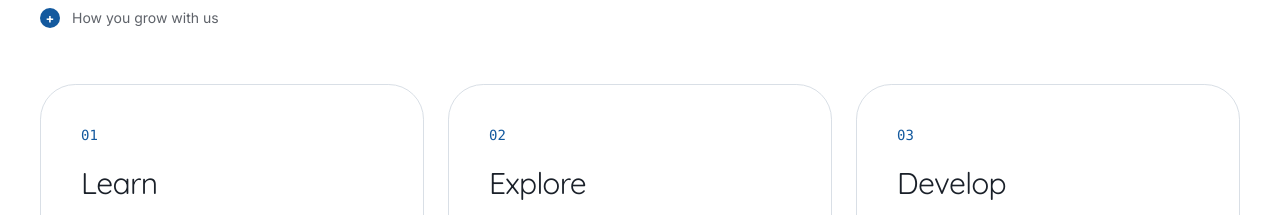
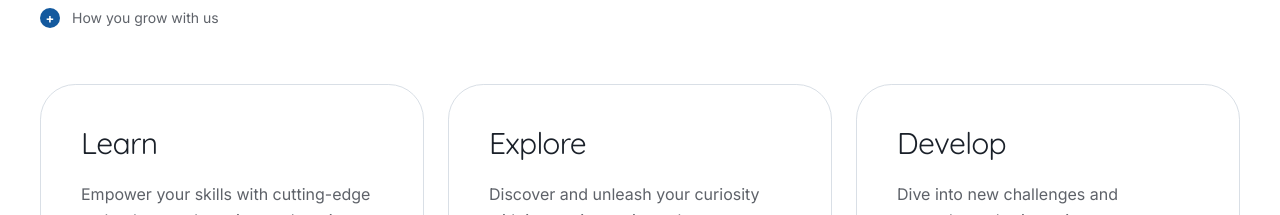
Before and after one commit to gpoi1990/ExternalAppPOC, a Next.js app in the folder ExternalWebPOC/: page / in a window 1280 px wide. Shown: the part 2740-2955 px from the top of the page. Built offline with nearby package versions, Linux system fonts and the light colour scheme.

Commit message:
feat: refactor pillar component to remove index display
Improved pillar component by removing the index display and using pillar.title as key

Co-authored-by: gpoi1990 <270528377+gpoi1990@users.noreply.github.com>

```diff
--- a/ExternalWebPOC/components/pillars.tsx
+++ b/ExternalWebPOC/components/pillars.tsx
@@ -21,12 +21,11 @@ export function Pillars() {
       <SectionLabel>How you grow with us</SectionLabel>
 
       <div className="mt-14 grid gap-6 md:grid-cols-3">
-        {pillars.map((pillar, i) => (
+        {pillars.map((pillar) => (
           <div
             key={pillar.title}
             className="flex flex-col gap-5 rounded-3xl border border-border bg-card p-8 lg:p-10"
           >
-            <span className="font-mono text-sm text-accent">{`0${i + 1}`}</span>
             <h3 className="font-display text-3xl font-light tracking-tight">{pillar.title}</h3>
             <p className="text-pretty leading-relaxed text-foreground/70">{pillar.body}</p>
           </div>
```
